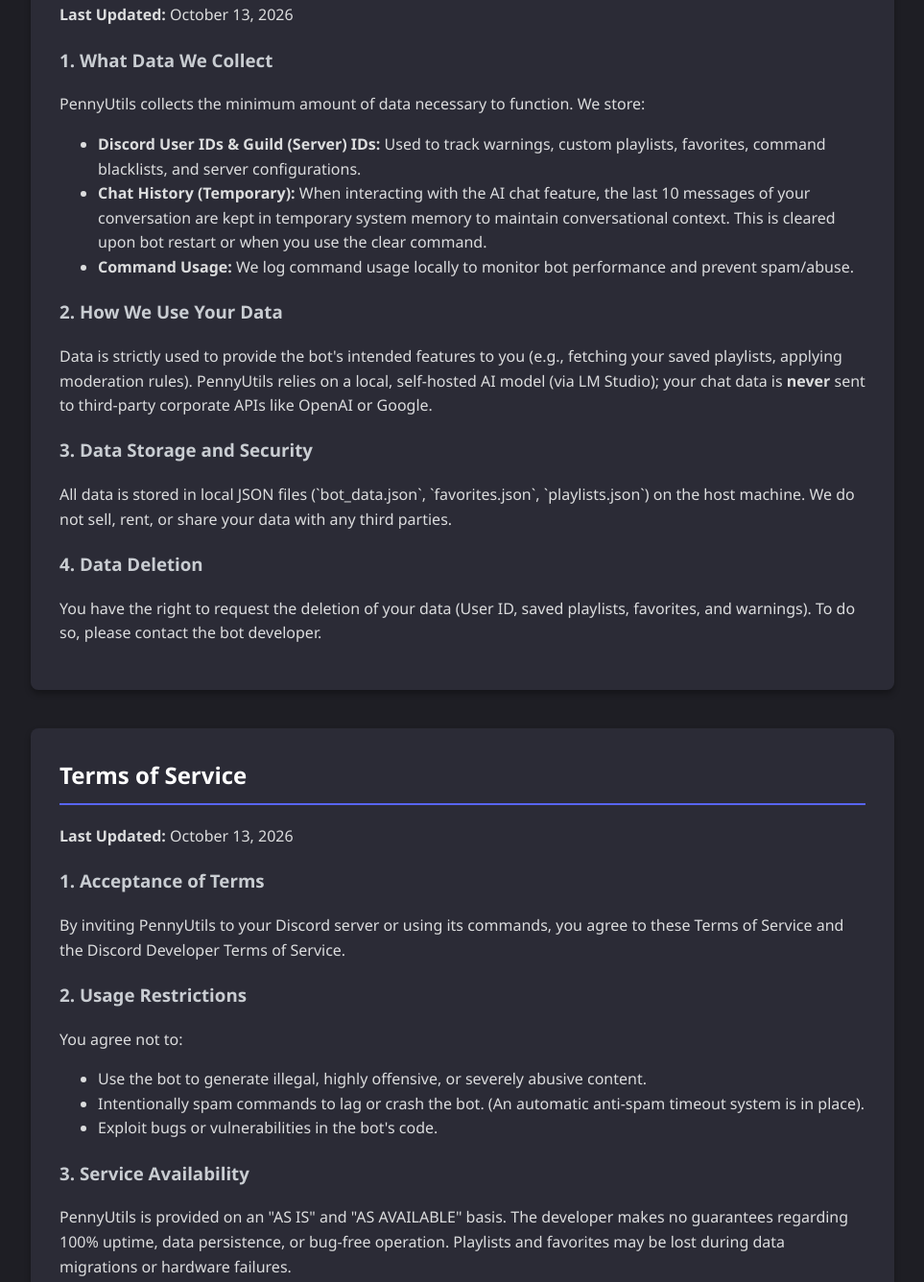
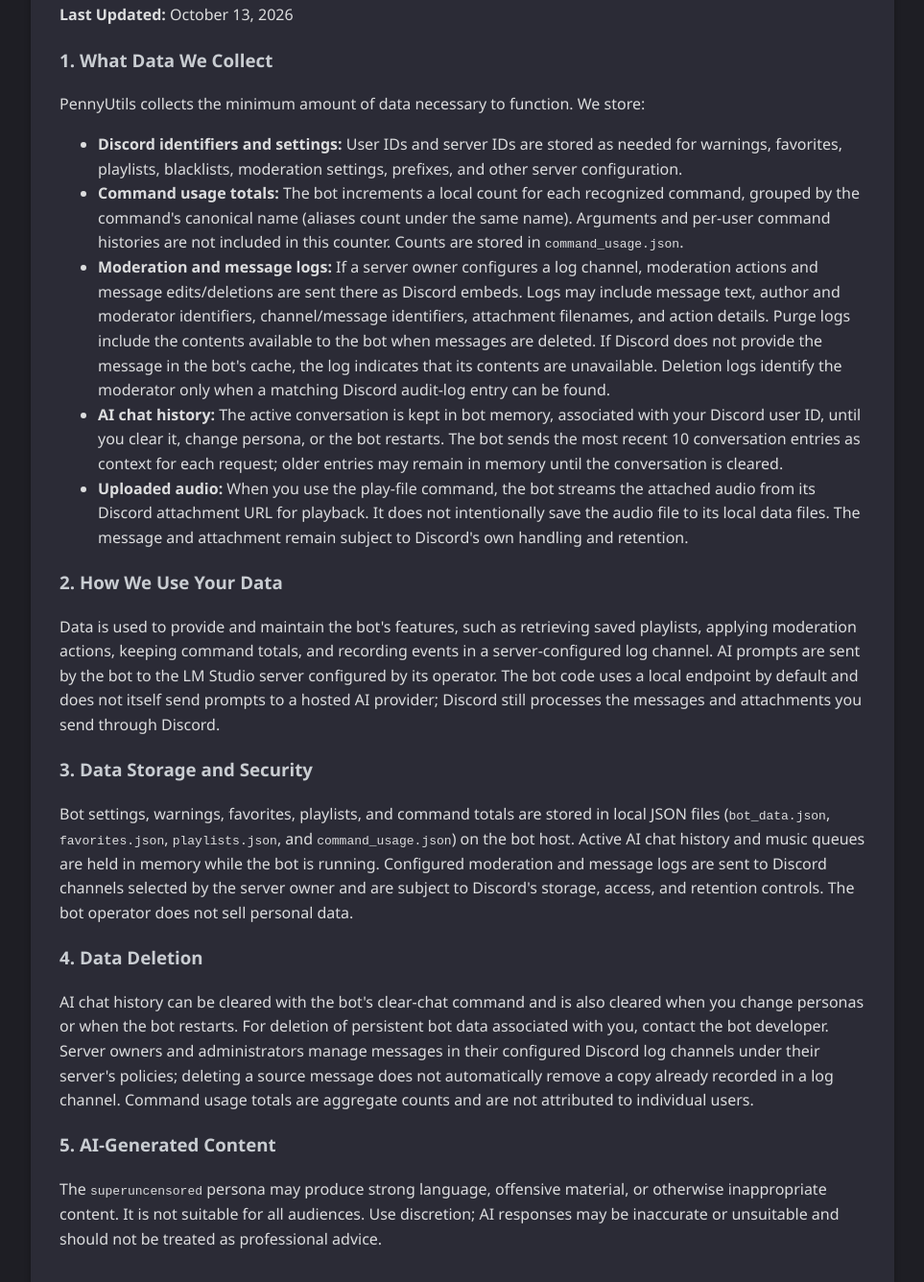
Before and after one commit to MrCryptographic/PennyUtilsBot, a plain HTML site: page index.html in a window 1280 px wide. Shown: the part 630-1966 px from the top of the page at 96% size, without its empty margins (158-1121 px from the left). Drawn offline with Linux system fonts and the light colour scheme.

Commit message:
Updated index.html

```diff
--- a/index.html
+++ b/index.html
@@ -111,19 +111,24 @@
             <h3>1. What Data We Collect</h3>
             <p>PennyUtils collects the minimum amount of data necessary to function. We store:</p>
             <ul>
-                <li><strong>Discord User IDs & Guild (Server) IDs:</strong> Used to track warnings, custom playlists, favorites, command blacklists, and server configurations.</li>
-                <li><strong>Chat History (Temporary):</strong> When interacting with the AI chat feature, the last 10 messages of your conversation are kept in temporary system memory to maintain conversational context. This is cleared upon bot restart or when you use the clear command.</li>
-                <li><strong>Command Usage:</strong> We log command usage locally to monitor bot performance and prevent spam/abuse.</li>
+                <li><strong>Discord identifiers and settings:</strong> User IDs and server IDs are stored as needed for warnings, favorites, playlists, blacklists, moderation settings, prefixes, and other server configuration.</li>
+                <li><strong>Command usage totals:</strong> The bot increments a local count for each recognized command, grouped by the command's canonical name (aliases count under the same name). Arguments and per-user command histories are not included in this counter. Counts are stored in <code>command_usage.json</code>.</li>
+                <li><strong>Moderation and message logs:</strong> If a server owner configures a log channel, moderation actions and message edits/deletions are sent there as Discord embeds. Logs may include message text, author and moderator identifiers, channel/message identifiers, attachment filenames, and action details. Purge logs include the contents available to the bot when messages are deleted. If Discord does not provide the message in the bot's cache, the log indicates that its contents are unavailable. Deletion logs identify the moderator only when a matching Discord audit-log entry can be found.</li>
+                <li><strong>AI chat history:</strong> The active conversation is kept in bot memory, associated with your Discord user ID, until you clear it, change persona, or the bot restarts. The bot sends the most recent 10 conversation entries as context for each request; older entries may remain in memory until the conversation is cleared.</li>
+                <li><strong>Uploaded audio:</strong> When you use the play-file command, the bot streams the attached audio from its Discord attachment URL for playback. It does not intentionally save the audio file to its local data files. The message and attachment remain subject to Discord's own handling and retention.</li>
             </ul>
 
             <h3>2. How We Use Your Data</h3>
-            <p>Data is strictly used to provide the bot's intended features to you (e.g., fetching your saved playlists, applying moderation rules). PennyUtils relies on a local, self-hosted AI model (via LM Studio); your chat data is <strong>never</strong> sent to third-party corporate APIs like OpenAI or Google.</p>
+            <p>Data is used to provide and maintain the bot's features, such as retrieving saved playlists, applying moderation actions, keeping command totals, and recording events in a server-configured log channel. AI prompts are sent by the bot to the LM Studio server configured by its operator. The bot code uses a local endpoint by default and does not itself send prompts to a hosted AI provider; Discord still processes the messages and attachments you send through Discord.</p>
 
             <h3>3. Data Storage and Security</h3>
-            <p>All data is stored in local JSON files (`bot_data.json`, `favorites.json`, `playlists.json`) on the host machine. We do not sell, rent, or share your data with any third parties.</p>
+            <p>Bot settings, warnings, favorites, playlists, and command totals are stored in local JSON files (<code>bot_data.json</code>, <code>favorites.json</code>, <code>playlists.json</code>, and <code>command_usage.json</code>) on the bot host. Active AI chat history and music queues are held in memory while the bot is running. Configured moderation and message logs are sent to Discord channels selected by the server owner and are subject to Discord's storage, access, and retention controls. The bot operator does not sell personal data.</p>
 
             <h3>4. Data Deletion</h3>
-            <p>You have the right to request the deletion of your data (User ID, saved playlists, favorites, and warnings). To do so, please contact the bot developer.</p>
+            <p>AI chat history can be cleared with the bot's clear-chat command and is also cleared when you change personas or when the bot restarts. For deletion of persistent bot data associated with you, contact the bot developer. Server owners and administrators manage messages in their configured Discord log channels under their server's policies; deleting a source message does not automatically remove a copy already recorded in a log channel. Command usage totals are aggregate counts and are not attributed to individual users.</p>
+
+            <h3>5. AI-Generated Content</h3>
+            <p>The <code>superuncensored</code> persona may produce strong language, offensive material, or otherwise inappropriate content. It is not suitable for all audiences. Use discretion; AI responses may be inaccurate or unsuitable and should not be treated as professional advice.</p>
         </div>
 
         <!-- TERMS OF SERVICE SECTION -->
@@ -137,15 +142,19 @@
             <h3>2. Usage Restrictions</h3>
             <p>You agree not to:</p>
             <ul>
-                <li>Use the bot to generate illegal, highly offensive, or severely abusive content.</li>
                 <li>Intentionally spam commands to lag or crash the bot. (An automatic anti-spam timeout system is in place).</li>
                 <li>Exploit bugs or vulnerabilities in the bot's code.</li>
+                <li>Use the bot or its AI personas to violate Discord's Terms of Service or Community Guidelines, applicable law, or the rules of the server where it is used.</li>
             </ul>
+            <p>AI-generated output is not reviewed or guaranteed to be accurate or appropriate. In particular, the <code>superuncensored</code> persona can produce offensive or inappropriate content and is not suitable for all audiences. The user is responsible for reviewing and deciding whether to share AI output.</p>
 
-            <h3>3. Service Availability</h3>
+            <h3>3. Server Logging and Uploaded Content</h3>
+            <p>Server owners may configure a channel to receive moderation and message event logs. Those logs can include message contents and identifying details, including content from purges. By using the bot in a server, understand that its configured features may process and record the information described in this Privacy Policy. Uploaded audio used for playback is streamed from Discord and is not intentionally retained as a local bot file.</p>
+
+            <h3>4. Service Availability</h3>
             <p>PennyUtils is provided on an "AS IS" and "AS AVAILABLE" basis. The developer makes no guarantees regarding 100% uptime, data persistence, or bug-free operation. Playlists and favorites may be lost during data migrations or hardware failures.</p>
 
-            <h3>4. Right to Terminate</h3>
+            <h3>5. Right to Terminate</h3>
             <p>The developer reserves the right to blacklist any user or restrict the bot from operating in any server at their sole discretion, at any time, without prior notice.</p>
         </div>
     </div>
```
